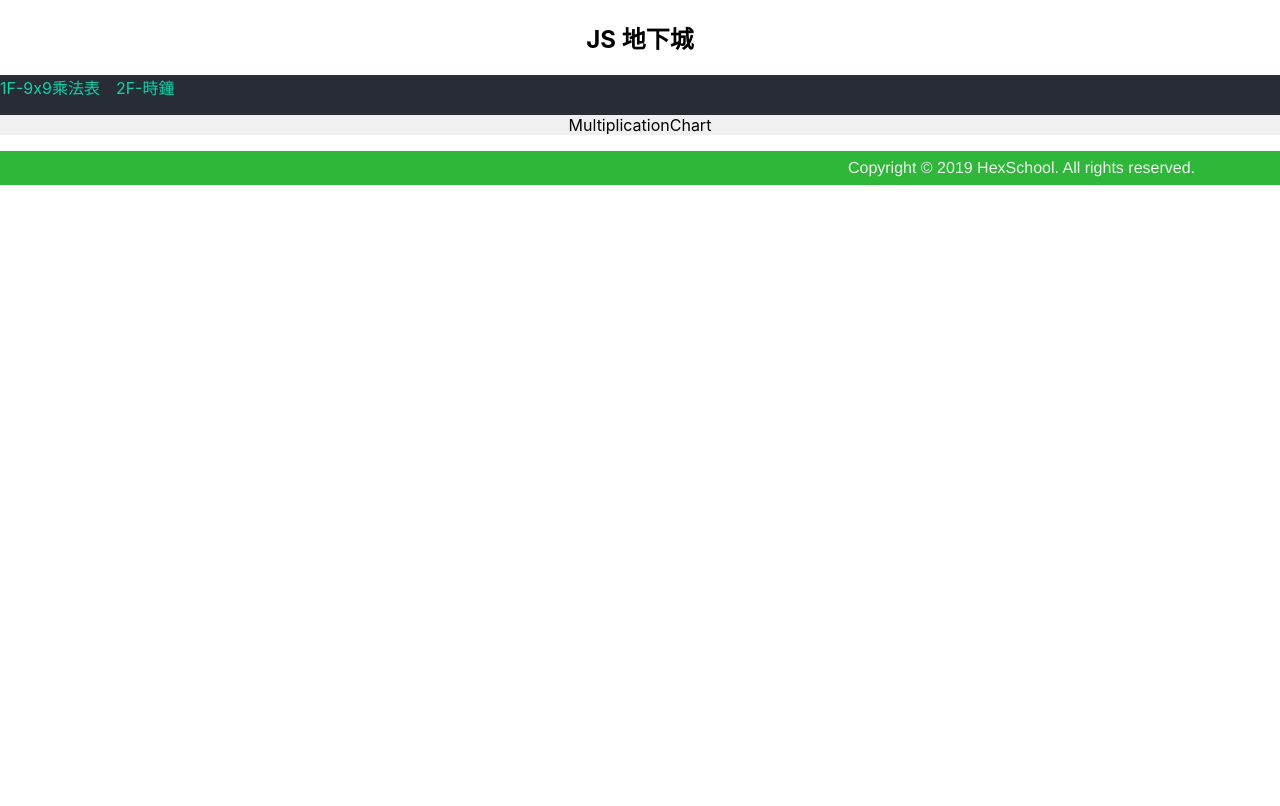
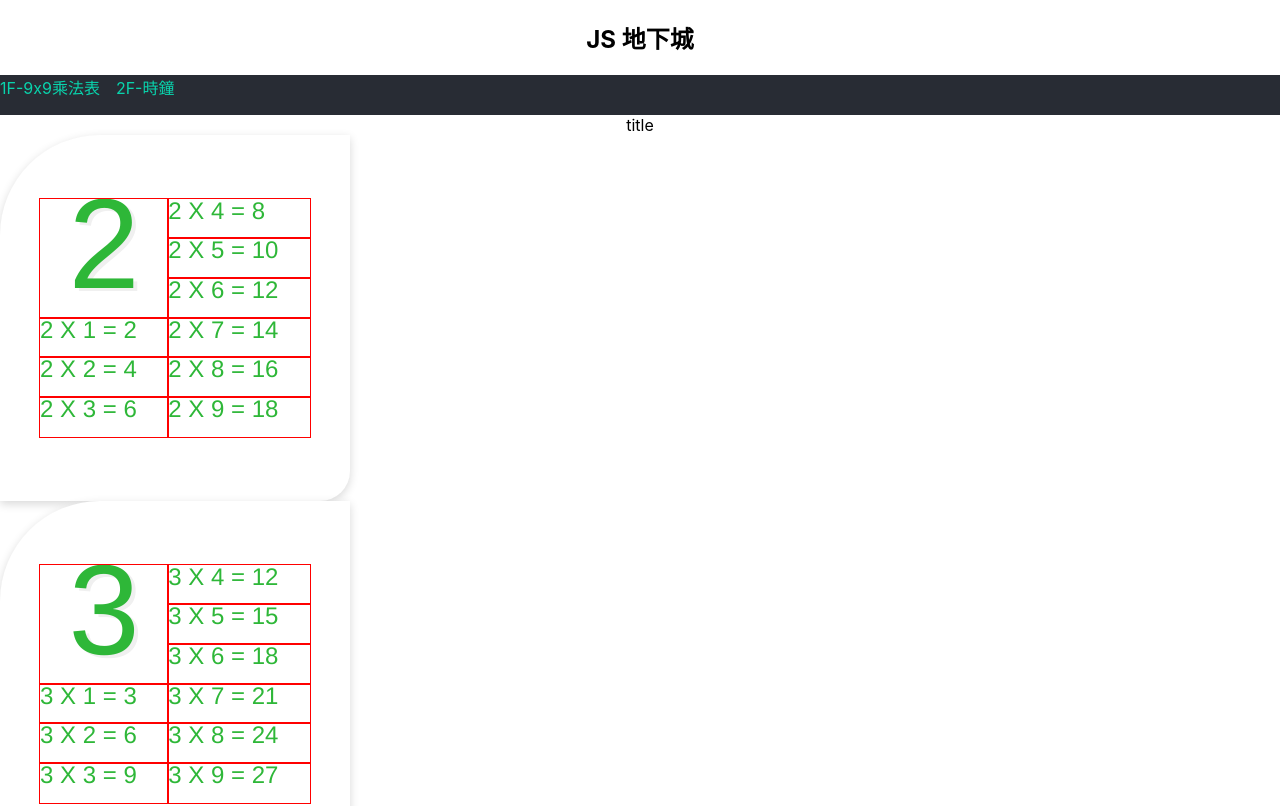
Before and after one commit to Yang-025/js-underground, a React (Create React App) app in the folder js-underground-app/: page /1f in a window 1280 px wide. Shown: the top 806 px of the page. Built offline with nearby package versions, Linux system fonts and the light colour scheme.

Commit message:
99乘法表的卡片

```diff
--- /dev/null
+++ b/js-underground-app/src/APP1F/MultiplicationCard.scss
@@ -0,0 +1,49 @@
+@import "APP1F/_colors.scss";
+
+.multiplication-card {
+  // 卡片外型
+  width: 350px;
+  height: 366px;
+  box-sizing: border-box;
+  background: $color2 0% 0% no-repeat padding-box;
+  box-shadow: 0px 3px 10px $color3;
+  border-radius: 100px 0px 30px 0px;
+
+  // 卡片留白
+  padding: 64px 40px;
+
+  color: $color4;
+  font-family: "Helvetica Neue";
+
+  display: flex;
+  flex-direction: column;
+  flex-wrap: wrap;
+  justify-content: space-around;
+
+  &__title {
+    font-size: 128px;
+    height: 50%;
+
+    text-shadow: 4px 3px 0px $color1;
+
+    // 文字要對齊上方 方法一
+    // display: flex;
+    // align-items: flex-end;
+    // justify-content: center;
+
+    // 文字要對齊上方 方法二
+    line-height: 90px;
+
+    // 輔助線
+    outline: 1px solid red;
+  }
+  &__formula {
+    font-size: 24px;
+    line-height: 1;
+    text-align: left;
+    height: calc(100% / 6);
+
+    // 輔助線
+    outline: 1px solid red;
+  }
+}
--- /dev/null
+++ b/js-underground-app/src/APP1F/MultiplicationCard.tsx
@@ -0,0 +1,25 @@
+import React from 'react';
+import './MultiplicationCard.scss';
+
+
+interface Props {
+    number: number
+}
+
+const MultiplicationCard: React.FC<Props> = ({ number }) => {
+
+    return (
+        <div className="multiplication-card">
+            <div className="multiplication-card__title">{number}</div>
+            {
+                Array.from(Array(9).keys()).map((index) => {
+                    let base = index + 1;
+                    return <div className="multiplication-card__formula">{`${number} X ${base} = ${number*base}`}</div>;
+                })
+            }
+        </div>
+
+    );
+}
+
+export default MultiplicationCard;
--- a/js-underground-app/src/APP1F/MultiplicationChart.scss
+++ b/js-underground-app/src/APP1F/MultiplicationChart.scss
@@ -1,8 +1,4 @@
-$color1: #F0F0F0;
-$color2: #FFFFFF;
-$color3: #D8D8D8;
-$color4: #2EB738;
-
+@import 'APP1F/_colors.scss';
 
 
 
--- a/js-underground-app/src/APP1F/MultiplicationChart.tsx
+++ b/js-underground-app/src/APP1F/MultiplicationChart.tsx
@@ -1,12 +1,20 @@
 import React from 'react';
 import './MultiplicationChart.scss';
+import MultiplicationCard from './MultiplicationCard';
 
 
 const MultiplicationChart: React.FC = () => {
+    const cardsArray = Array.from(Array(9).keys()).filter(x => x > 0).map(cardIndex => {
+        return <MultiplicationCard number={cardIndex + 1} />;
+    });
     return (
         <div className="multiplication-chart-container">
-            <div className="wrapper">MultiplicationChart</div>
-            <footer><p>Copyright © 2019 HexSchool. All rights reserved.</p></footer>
+            <div className="multiplication-chart-wrapper">
+                title
+                {cardsArray}
+            </div>
+
+            {/* <footer><p>Copyright © 2019 HexSchool. All rights reserved.</p></footer> */}
         </div>
 
     );
--- /dev/null
+++ b/js-underground-app/src/APP1F/_colors.scss
@@ -0,0 +1,4 @@
+$color1: #f0f0f0;
+$color2: #FFFFFF;
+$color3: #D8D8D8;
+$color4: #2EB738;
```
Also changed, not shown: 6 other files (tests, documents, lock files or other folders).
